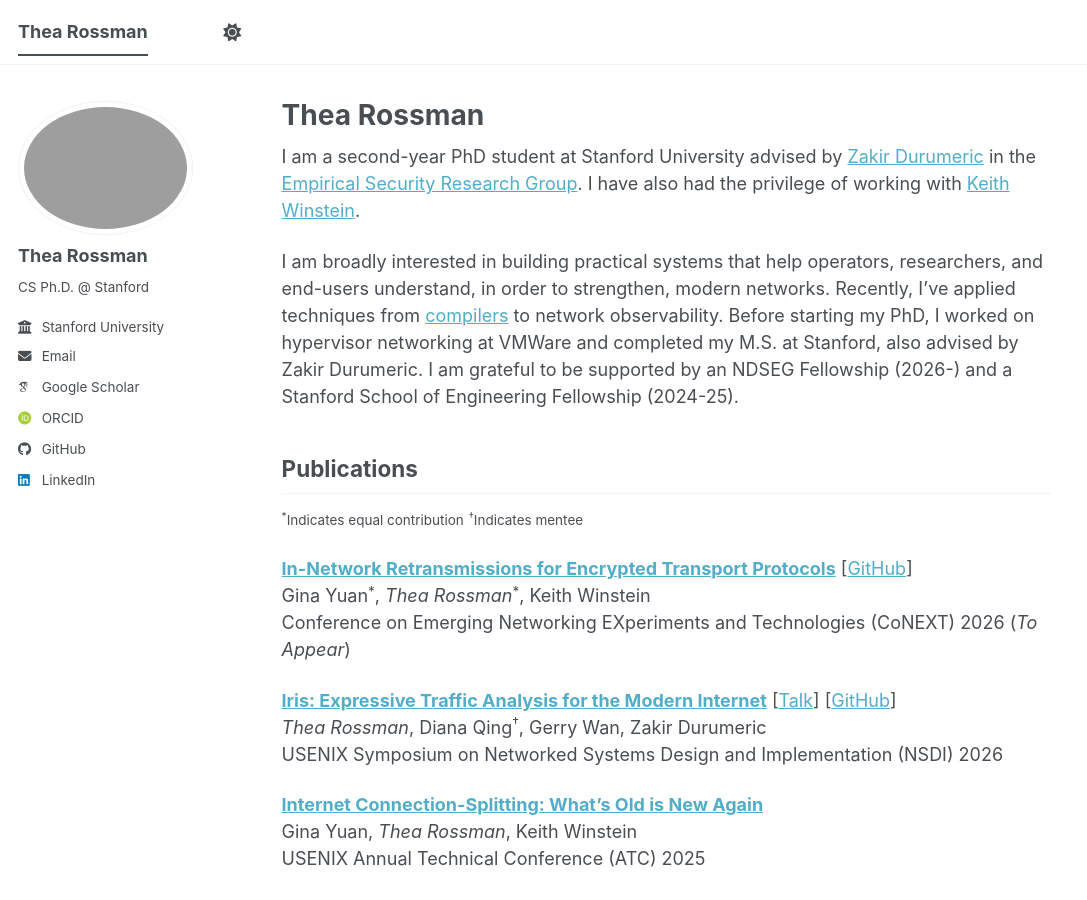
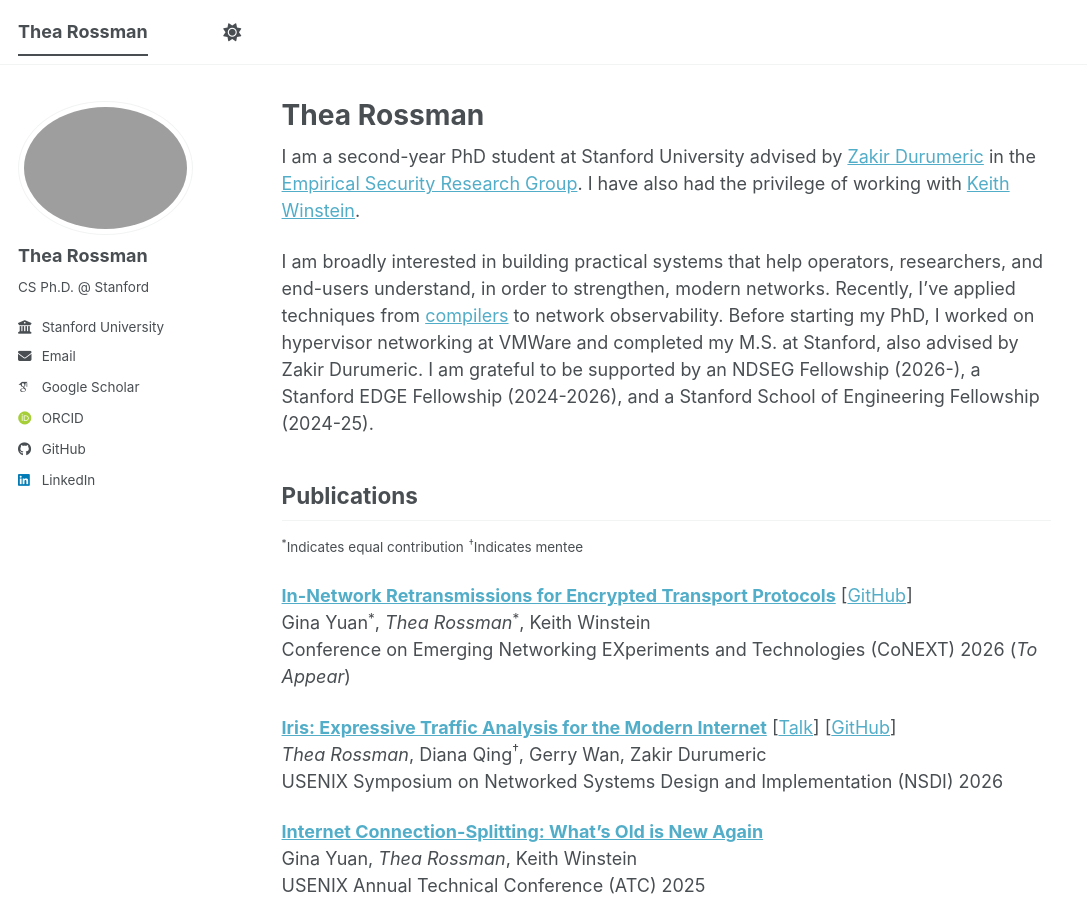
Before and after one commit to thearossman/thearossman.github.io, a Jekyll site: the page built from _pages/about.md, in a window 1280 px wide and 900 px high. Shown: the whole window, without its empty margins (0-1087 px from the left). Built offline with Jekyll 4.4.1, drawn with Linux system fonts in a browser that asks for light colours; some web fonts are replaced; a script bundle is joined from its source files by our own code; library files that are not in the unit come from our copies.

Commit message:
add EDGE

```diff
--- a/_pages/about.md
+++ b/_pages/about.md
@@ -9,7 +9,7 @@ redirect_from:
 
 I am a second-year PhD student at Stanford University advised by [Zakir Durumeric](https://zakird.com) in the [Empirical Security Research Group](https://esrg.stanford.edu). I have also had the privilege of working with [Keith Winstein](https://cs.stanford.edu/~keithw/).
 
-I am broadly interested in building practical systems that help operators, researchers, and end-users understand, in order to strengthen, modern networks. Recently, I've applied techniques from [compilers](../files/iris.pdf) to network observability. Before starting my PhD, I worked on hypervisor networking at VMWare and completed my M.S. at Stanford, also advised by Zakir Durumeric. I am grateful to be supported by an NDSEG Fellowship (2026-) and a Stanford School of Engineering Fellowship (2024-25).
+I am broadly interested in building practical systems that help operators, researchers, and end-users understand, in order to strengthen, modern networks. Recently, I've applied techniques from [compilers](../files/iris.pdf) to network observability. Before starting my PhD, I worked on hypervisor networking at VMWare and completed my M.S. at Stanford, also advised by Zakir Durumeric. I am grateful to be supported by an NDSEG Fellowship (2026-), a Stanford EDGE Fellowship (2024-2026), and a Stanford School of Engineering Fellowship (2024-25).
 
 ## Publications <a id="publications"></a>
 
```
